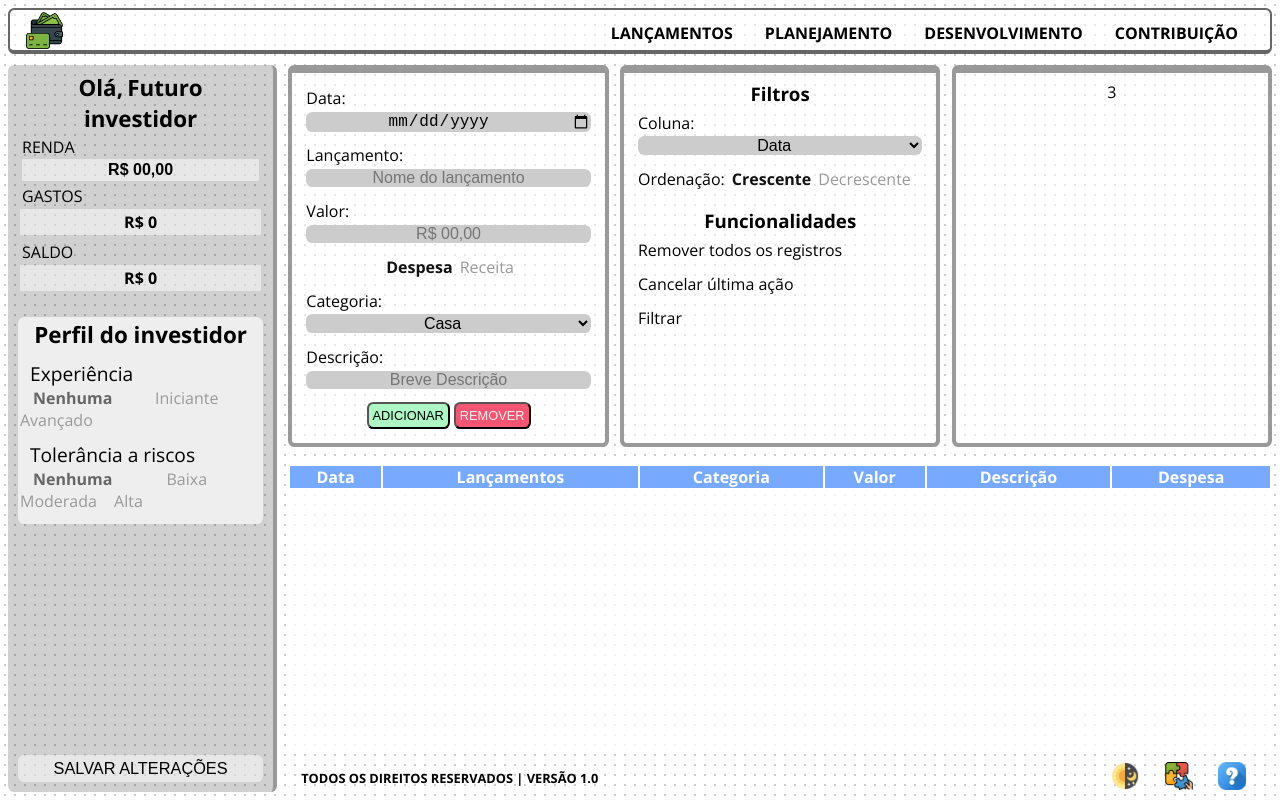
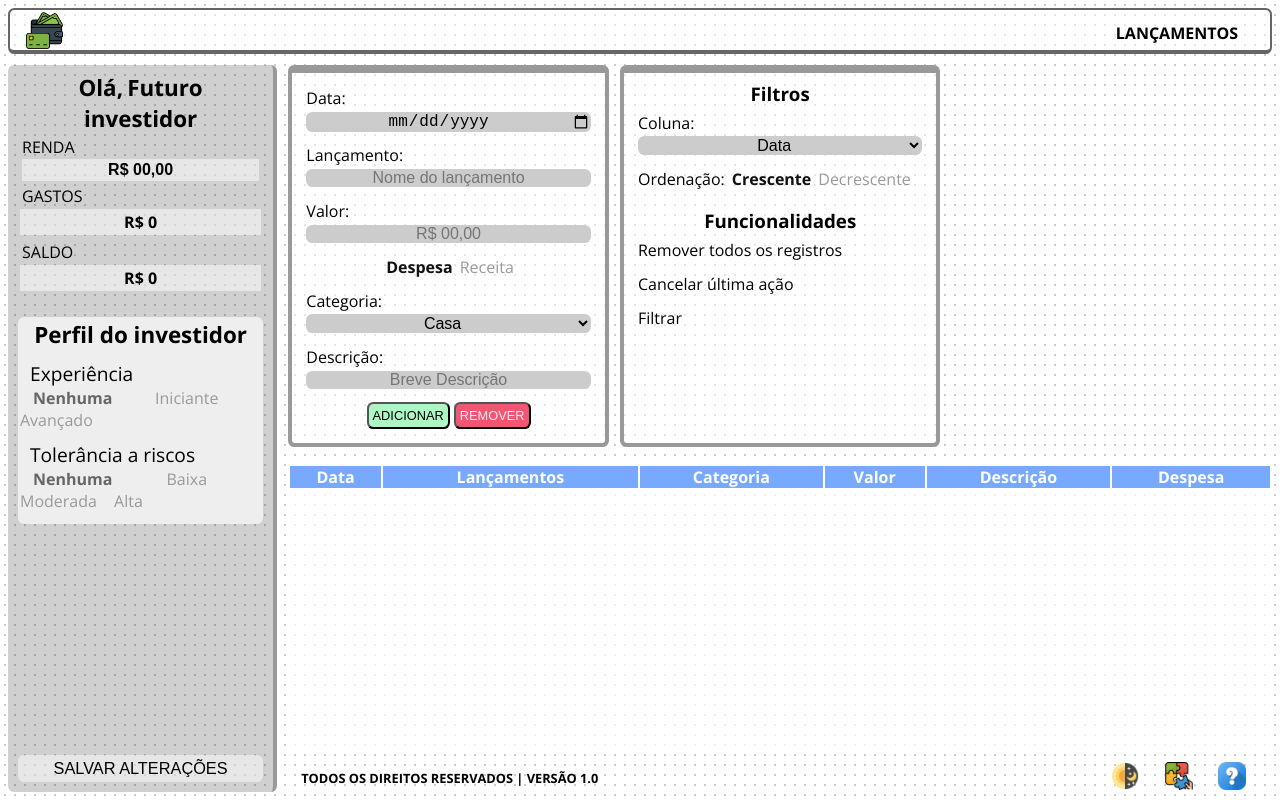
Before and after one commit to YannML/PlanejamentoFinanceiro, a plain HTML site: page index.html in a window 1280 px wide. Drawn offline with nearby package versions, Linux system fonts and the light colour scheme.

Commit message:
Update index.html

```diff
--- a/index.html
+++ b/index.html
@@ -16,9 +16,6 @@
       <ul>
         <li><img src="./img/icon/icon.png"/></li>
         <li><a href="index.html">Lançamentos</a></li>
-        <li><a href="planejamento.html">Planejamento</a></li>
-        <li><a href="desenvolvimento.html">Desenvolvimento</a></li>
-        <li><a href="contribua.html">Contribuição</a></li>
       </ul>
     </nav>
 
@@ -145,7 +142,6 @@
       </p>
 
     </div>
-    <div id="content3" class="card">3</div>
 
     <main>
       <div id="Table" class="Box">
```
